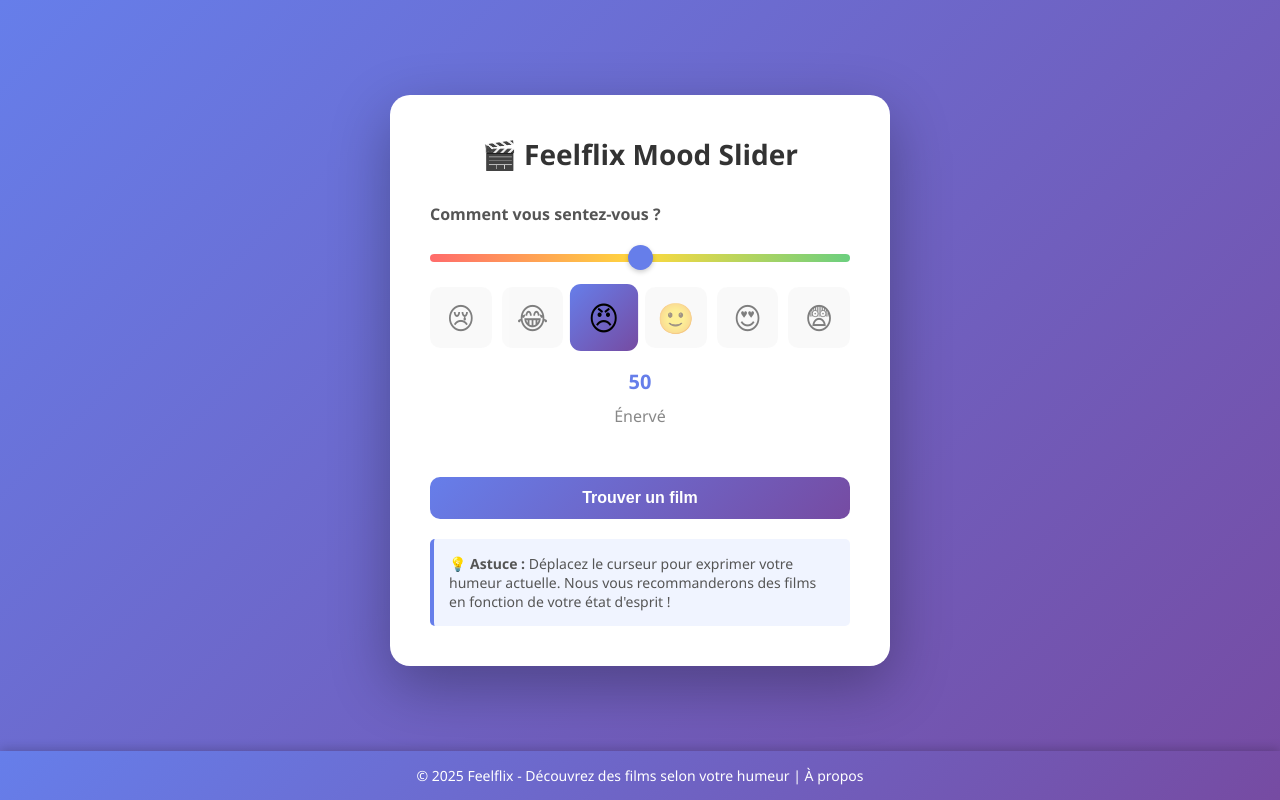
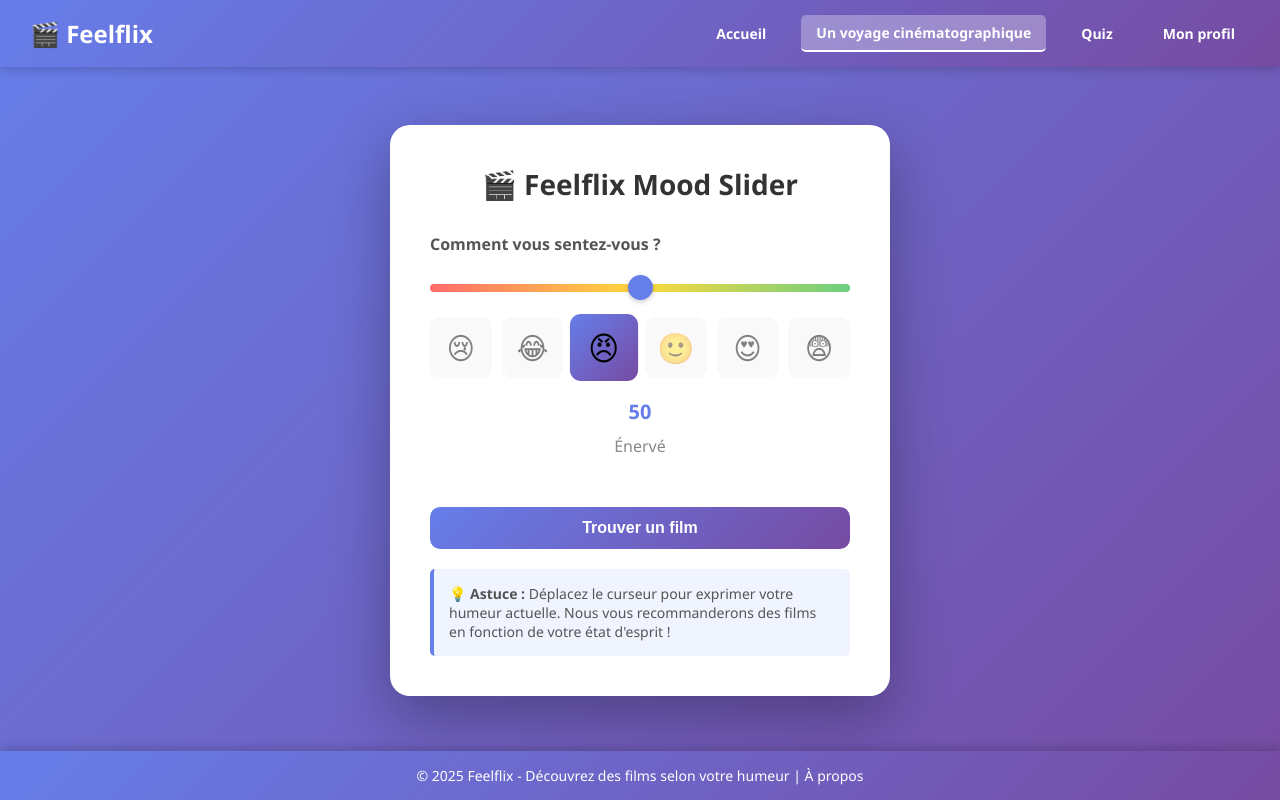
Before and after one commit to nadjla-mohamed-dini/btp-projet-ia, a Flask app: page /mood in a window 1280 px wide. Run offline with Flask 3, Linux system fonts and the light colour scheme; parts of the project's set-up code (start-up, migrations or seed data) failed here and were passed over.

Commit message:
feat: Add navigation header with menu buttons
- Add fixed header with Feelflix logo
- Add navigation links: Accueil, Un voyage cinématographique, Quiz, Mon profil
- Style header with gradient background matching theme
- Mark current page (/mood) as active in navigation
- Add hover effects on nav links
- Adjust body padding-top to 100px for header clearance

```diff
--- a/templates/mood.html
+++ b/templates/mood.html
@@ -19,7 +19,7 @@
             justify-content: center;
             align-items: center;
             padding-bottom: 80px;
-            padding-top: 40px;
+            padding-top: 100px;
         }
 
         .container {
@@ -192,9 +192,64 @@
         footer a:hover {
             text-decoration: underline;
         }
+
+        header {
+            position: fixed;
+            top: 0;
+            left: 0;
+            width: 100%;
+            background: linear-gradient(135deg, #667eea 0%, #764ba2 100%);
+            padding: 15px 30px;
+            display: flex;
+            justify-content: space-between;
+            align-items: center;
+            box-shadow: 0 2px 10px rgba(0, 0, 0, 0.2);
+            z-index: 1000;
+        }
+
+        .logo {
+            font-size: 24px;
+            font-weight: bold;
+            color: white;
+        }
+
+        nav {
+            display: flex;
+            gap: 20px;
+            align-items: center;
+        }
+
+        nav a {
+            color: white;
+            text-decoration: none;
+            font-weight: 600;
+            font-size: 14px;
+            padding: 8px 15px;
+            border-radius: 5px;
+            transition: all 0.3s ease;
+        }
+
+        nav a:hover {
+            background: rgba(255, 255, 255, 0.2);
+            transform: translateY(-2px);
+        }
+
+        nav a.active {
+            background: rgba(255, 255, 255, 0.3);
+            border-bottom: 2px solid white;
+        }
     </style>
 </head>
 <body>
+    <header>
+        <div class="logo">🎬 Feelflix</div>
+        <nav>
+            <a href="/">Accueil</a>
+            <a href="/mood" class="active">Un voyage cinématographique</a>
+            <a href="/quiz">Quiz</a>
+            <a href="/profile">Mon profil</a>
+        </nav>
+    </header>
     <div class="container">
         <h1>🎬 Feelflix Mood Slider</h1>
 
```
